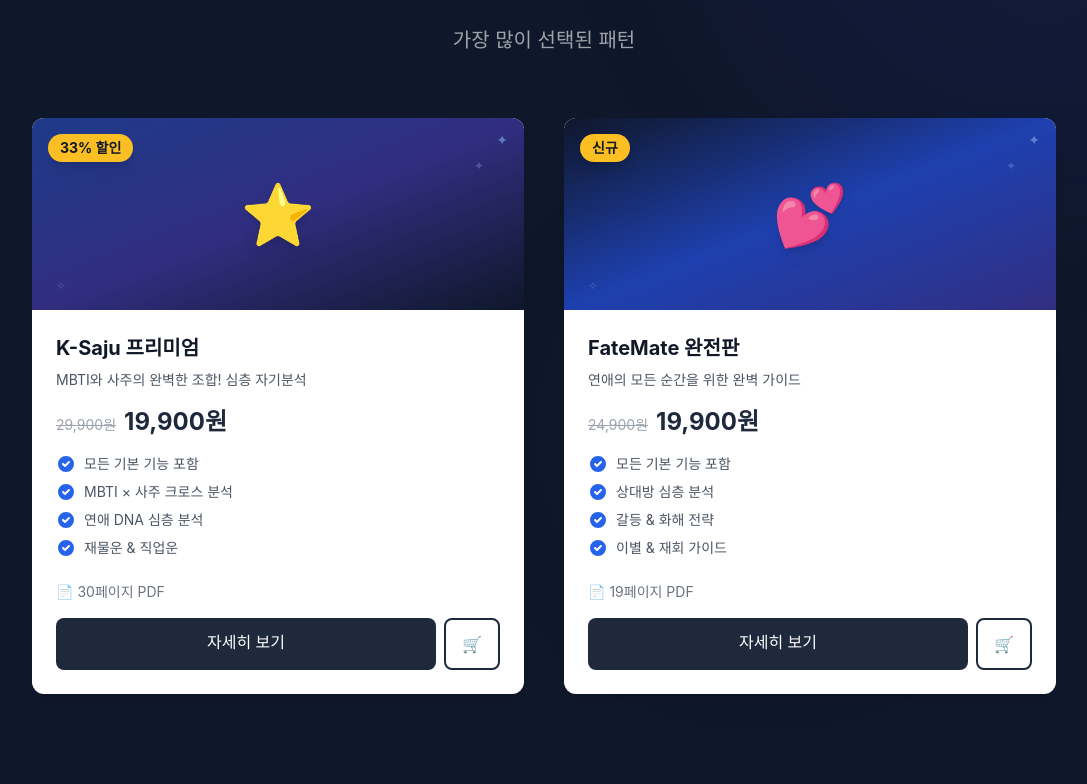
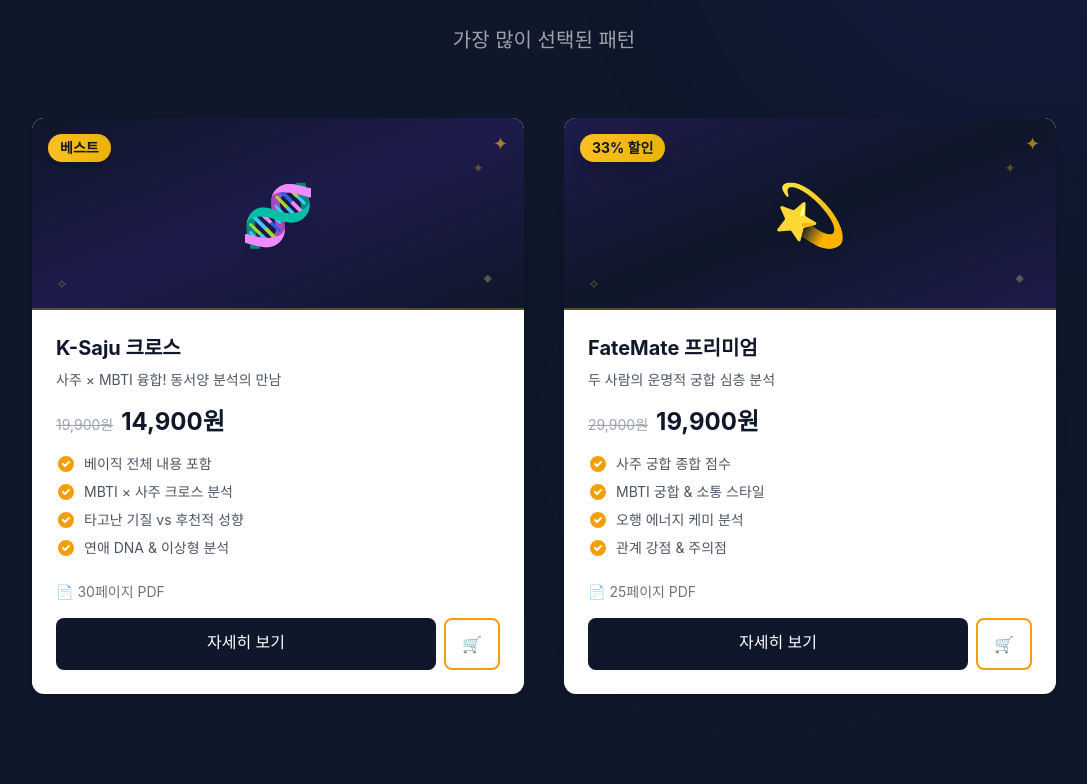
Before and after one commit to sangmin-cmd/k-saju-shop, a Next.js app: page /signup in a window 1280 px wide. Shown: the part 2576-3360 px from the top of the page, without its empty margins (96-1183 px from the left). Built offline with nearby package versions, Linux system fonts and the light colour scheme.

Commit message:
상품 구조 개편 + 네이비/골드 테마

```diff
--- a/app/components/ProductCard.tsx
+++ b/app/components/ProductCard.tsx
@@ -17,18 +17,37 @@
     alert('장바구니에 추가되었습니다!');
   };
 
-  // 카테고리별 그라데이션 색상 (다크 프리미엄)
+  // 카테고리별 그라데이션 색상 (네이비/골드 테마)
   const getGradientClass = () => {
     switch (product.category) {
       case 'basic':
-        return 'bg-gradient-to-br from-slate-800 via-slate-700 to-blue-900';
+        return 'bg-gradient-to-br from-slate-900 via-slate-800 to-slate-900';
       case 'premium':
-        return 'bg-gradient-to-br from-blue-900 via-indigo-900 to-slate-900';
+        return 'bg-gradient-to-br from-slate-900 via-indigo-950 to-slate-900';
       case 'compatibility':
-        return 'bg-gradient-to-br from-slate-900 via-blue-800 to-indigo-900';
+        return 'bg-gradient-to-br from-indigo-950 via-slate-900 to-indigo-950';
       default:
-        return 'bg-gradient-to-br from-slate-800 via-slate-700 to-blue-900';
+        return 'bg-gradient-to-br from-slate-900 via-slate-800 to-slate-900';
     }
+  };
+
+  // 카테고리별 아이콘
+  const getIcon = () => {
+    switch (product.category) {
+      case 'basic':
+        return '☯️';
+      case 'premium':
+        return '🧬';
+      case 'compatibility':
+        return '💫';
+      default:
+        return '✨';
+    }
+  };
+
+  // 카테고리별 뱃지 색상
+  const getBadgeClass = () => {
+    return 'bg-gradient-to-r from-amber-400 to-yellow-500 text-slate-900';
   };
 
   return (
@@ -36,24 +55,29 @@
       {/* 이미지 영역 */}
       <div className={`relative h-48 ${getGradientClass()} flex items-center justify-center`}>
         {product.badge && (
-          <div className="absolute top-4 left-4 bg-amber-400 text-gray-900 px-3 py-1 rounded-full text-sm font-bold shadow-lg">
+          <div className={`absolute top-4 left-4 ${getBadgeClass()} px-3 py-1 rounded-full text-sm font-bold shadow-lg`}>
             {product.badge}
           </div>
         )}
-        <div className="text-white text-6xl drop-shadow-lg">
-          {product.category === 'basic' && '📊'}
-          {product.category === 'premium' && '⭐'}
-          {product.category === 'compatibility' && '💕'}
+
+        {/* 메인 아이콘 */}
+        <div className="text-6xl drop-shadow-lg">
+          {getIcon()}
         </div>
-        {/* 장식 요소 */}
-        <div className="absolute top-3 right-4 text-blue-300/50 text-sm">✦</div>
-        <div className="absolute bottom-4 left-6 text-slate-400/40 text-xs">✧</div>
-        <div className="absolute top-10 right-10 text-indigo-300/30 text-xs">✦</div>
+
+        {/* 골드 장식 요소 */}
+        <div className="absolute top-3 right-4 text-amber-400/60 text-lg">✦</div>
+        <div className="absolute bottom-4 left-6 text-amber-300/40 text-sm">✧</div>
+        <div className="absolute top-10 right-10 text-yellow-400/30 text-sm">✦</div>
+        <div className="absolute bottom-6 right-8 text-amber-200/30 text-xs">⬥</div>
+
+        {/* 골드 테두리 효과 */}
+        <div className="absolute inset-0 border-b-2 border-amber-400/30"></div>
       </div>
 
       {/* 내용 */}
       <div className="p-6">
-        <h3 className="text-xl font-bold mb-2 text-gray-900">{product.name}</h3>
+        <h3 className="text-xl font-bold mb-2 text-slate-900">{product.name}</h3>
         <p className="text-gray-600 text-sm mb-4 line-clamp-2">
           {product.description}
         </p>
@@ -65,7 +89,7 @@
               {product.originalPrice.toLocaleString()}원
             </span>
           )}
-          <span className="text-2xl font-bold text-slate-800">
+          <span className="text-2xl font-bold text-slate-900">
             {product.price.toLocaleString()}원
           </span>
         </div>
@@ -75,7 +99,7 @@
           <ul className="space-y-2 mb-6">
             {product.features.slice(0, 4).map((feature, idx) => (
               <li key={idx} className="flex items-start text-sm text-gray-600">
-                <svg className="w-5 h-5 text-blue-600 mr-2 flex-shrink-0" fill="currentColor" viewBox="0 0 20 20">
+                <svg className="w-5 h-5 text-amber-500 mr-2 flex-shrink-0" fill="currentColor" viewBox="0 0 20 20">
                   <path fillRule="evenodd" d="M10 18a8 8 0 100-16 8 8 0 000 16zm3.707-9.293a1 1 0 00-1.414-1.414L9 10.586 7.707 9.293a1 1 0 00-1.414 1.414l2 2a1 1 0 001.414 0l4-4z" clipRule="evenodd" />
                 </svg>
                 {feature}
@@ -93,12 +117,12 @@
         <div className="flex gap-2">
           <Link
             href={`/products/${product.id}`}
-            className="flex-1 px-6 py-3 bg-slate-800 text-white text-center rounded-lg font-medium hover:bg-slate-700 transition-colors"
+            className="flex-1 px-6 py-3 bg-slate-900 text-white text-center rounded-lg font-medium hover:bg-slate-800 transition-colors"
           >
             자세히 보기
           </Link>
           <button
-            className="px-4 py-3 border-2 border-slate-800 text-slate-800 rounded-lg hover:bg-slate-50 transition-colors"
+            className="px-4 py-3 border-2 border-amber-500 text-amber-600 rounded-lg hover:bg-amber-50 transition-colors"
             onClick={handleAddToCart}
           >
             🛒
--- a/app/lib/products.ts
+++ b/app/lib/products.ts
@@ -3,79 +3,65 @@
 export const products: Product[] = [
   {
     id: 'basic',
-    name: 'K-Saju 기본',
-    description: '당신의 사주팔자를 기반으로 한 핵심 운세 분석',
+    name: 'K-Saju 베이직',
+    description: '정통 사주팔자 분석으로 나를 알아가는 첫걸음',
     price: 5900,
     features: [
       '사주팔자 완전 분석',
-      '오행 분포 차트',
-      '십성 분석',
-      '2026년 운세',
-      '월별 흐름 분석',
-      '15페이지 PDF'
+      '오행 분포 & 균형 진단',
+      '십성으로 보는 성격 유형',
+      '2026년 운세 흐름',
+      '월별 운세 가이드',
+      '15페이지 PDF 리포트'
     ],
     pages: 15,
     category: 'basic',
-    image: '/images/basic.jpg',
-    badge: '베스트셀러'
+    image: '/images/basic.png',
+    icon: '☯️',
+    badge: '입문용'
   },
   {
-    id: 'premium',
-    name: 'K-Saju 프리미엄',
-    description: 'MBTI와 사주의 완벽한 조합! 심층 자기분석',
+    id: 'cross',
+    name: 'K-Saju 크로스',
+    description: '사주 × MBTI 융합! 동서양 분석의 만남',
+    price: 14900,
+    originalPrice: 19900,
+    features: [
+      '베이직 전체 내용 포함',
+      'MBTI × 사주 크로스 분석',
+      '타고난 기질 vs 후천적 성향',
+      '연애 DNA & 이상형 분석',
+      '재물운 & 직업 적성',
+      '건강운 & 대인관계 전략',
+      '30페이지+ PDF 리포트'
+    ],
+    pages: 30,
+    category: 'premium',
+    image: '/images/cross.png',
+    icon: '🧬',
+    badge: '베스트',
+    popular: true
+  },
+  {
+    id: 'fatemate',
+    name: 'FateMate 프리미엄',
+    description: '두 사람의 운명적 궁합 심층 분석',
     price: 19900,
     originalPrice: 29900,
     features: [
-      '모든 기본 기능 포함',
-      'MBTI × 사주 크로스 분석',
-      '연애 DNA 심층 분석',
-      '재물운 & 직업운',
-      '건강운 & 대인관계',
-      '맞춤 조언 & 전략',
-      '30페이지+ PDF'
+      '사주 궁합 종합 점수',
+      'MBTI 궁합 & 소통 스타일',
+      '오행 에너지 케미 분석',
+      '관계 강점 & 주의점',
+      '갈등 해결 & 화해 전략',
+      '연애 타이밍 가이드',
+      '25페이지 PDF 리포트'
     ],
-    pages: 30,
-    category: 'premium',
-    image: '/images/premium.jpg',
+    pages: 25,
+    category: 'compatibility',
+    image: '/images/fatemate.png',
+    icon: '💫',
     badge: '33% 할인',
-    popular: true
-  },
-  {
-    id: 'fatemate-basic',
-    name: 'FateMate 기본',
-    description: '두 사람의 운명적 궁합을 확인하세요',
-    price: 9900,
-    features: [
-      '사주 궁합 점수',
-      'MBTI 궁합 분석',
-      '오행 에너지 케미',
-      '관계 강점 & 주의점',
-      '함께할 활동 추천',
-      '7페이지 PDF'
-    ],
-    pages: 7,
-    category: 'compatibility',
-    image: '/images/fatemate-basic.jpg'
-  },
-  {
-    id: 'fatemate-premium',
-    name: 'FateMate 완전판',
-    description: '연애의 모든 순간을 위한 완벽 가이드',
-    price: 19900,
-    originalPrice: 24900,
-    features: [
-      '모든 기본 기능 포함',
-      '상대방 심층 분석',
-      '갈등 & 화해 전략',
-      '이별 & 재회 가이드',
-      '썸 & 고백 전략',
-      '연락 타이밍 가이드',
-      '19페이지 PDF'
-    ],
-    pages: 19,
-    category: 'compatibility',
-    image: '/images/fatemate-premium.jpg',
-    badge: '신규',
     popular: true
   }
 ];
```
